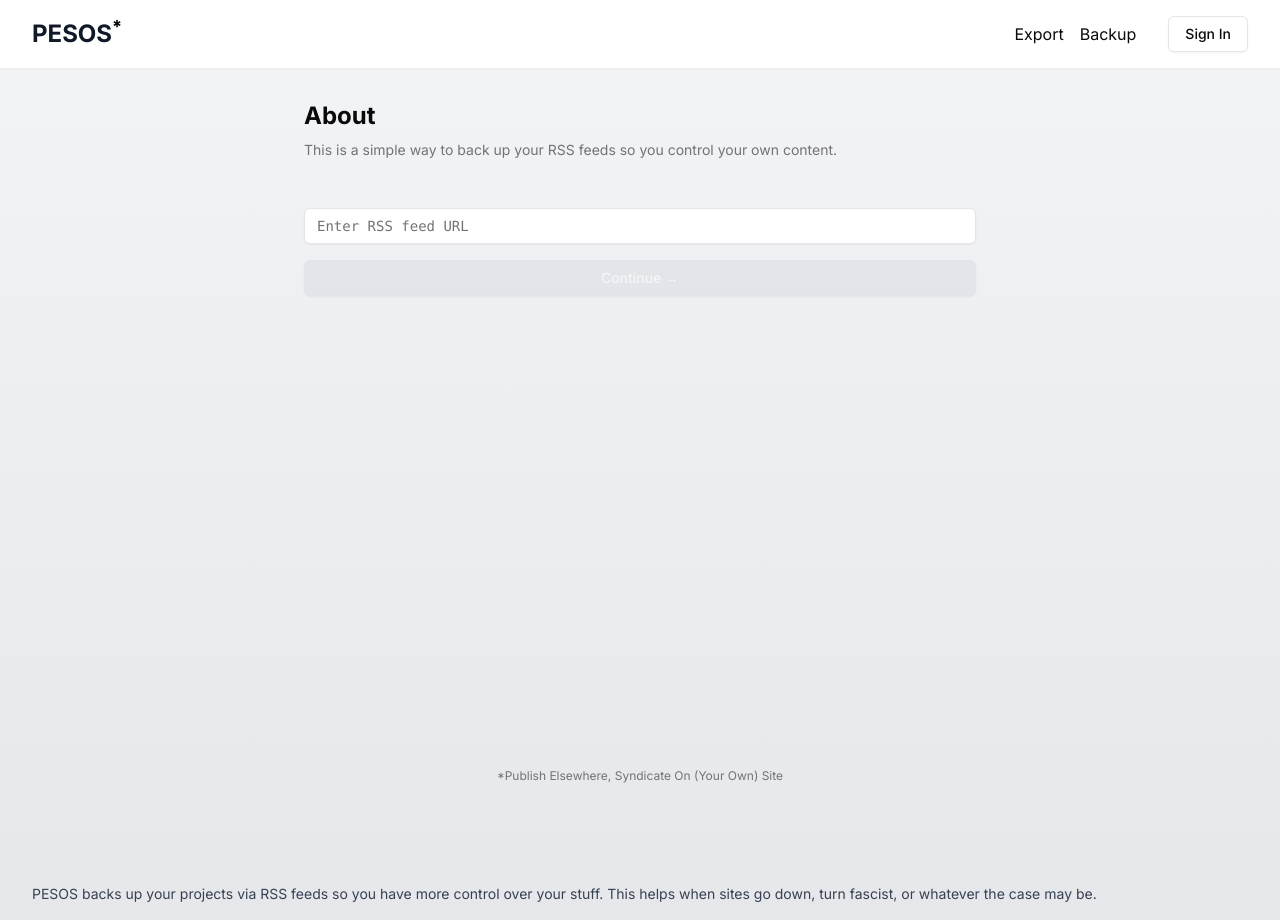
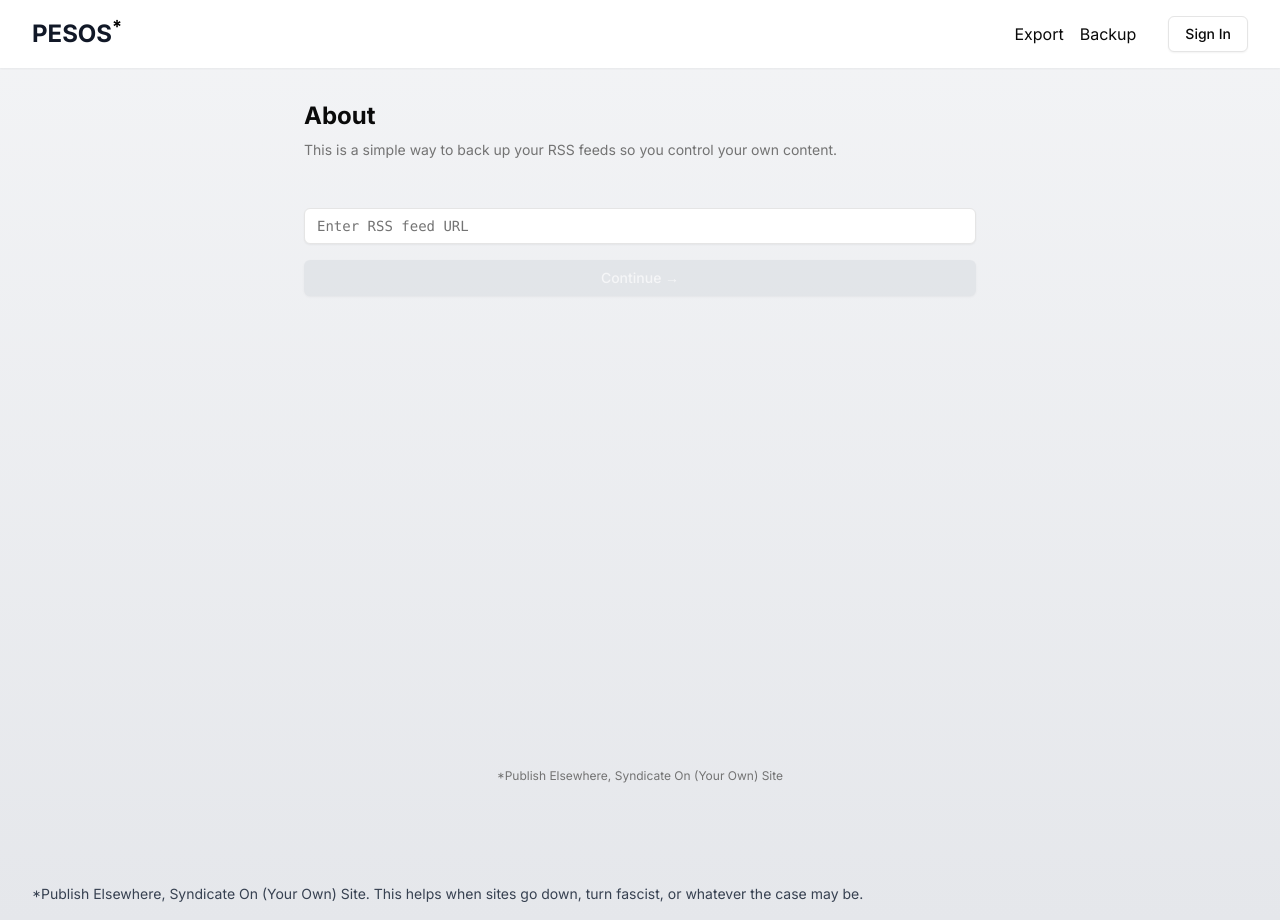
Before and after one commit to jonbell-lot23/pesos, a Next.js app: page / in a window 1280 px wide. Built offline with nearby package versions, Linux system fonts and the light colour scheme; no server answers.

Commit message:
Some good fixes

```diff
--- a/app/guest/backup/page.tsx
+++ b/app/guest/backup/page.tsx
@@ -308,7 +308,7 @@ export default function BackupPage() {
   return (
     <div className="w-full flex flex-col p-8 bg-white min-h-screen">
       <h1 className="text-black text-2xl mb-8">
-        Welcome {user?.primaryEmailAddress?.emailAddress || user?.username}!
+        Welcome, {user?.username || user?.firstName}!
       </h1>
       {error && (
         <Alert variant="destructive" className="mb-4">
@@ -341,7 +341,10 @@ export default function BackupPage() {
         </div>
       )}
 
-      <Button onClick={() => setIsFeedEditorOpen(true)} className="mb-4">
+      <Button
+        onClick={() => setIsFeedEditorOpen(true)}
+        className="mb-4 w-fit ml-auto mr-12"
+      >
         Edit feeds
       </Button>
 
--- a/components/root-layout-inner.tsx
+++ b/components/root-layout-inner.tsx
@@ -53,9 +53,8 @@ export function RootLayoutInner({ children, inter }: RootLayoutInnerProps) {
         {children}
         <div className="border-green-700 max-w-7xl mx-auto py-4 px-4 sm:px-6 lg:px-8 flex justify-between items-center">
           <p className="text-sm text-gray-700">
-            PESOS backs up your projects via RSS feeds so you have more control
-            over your stuff. This helps when sites go down, turn fascist, or
-            whatever the case may be.
+            *Publish Elsewhere, Syndicate On (Your Own) Site. This helps when
+            sites go down, turn fascist, or whatever the case may be.
           </p>
         </div>
       </main>
```
